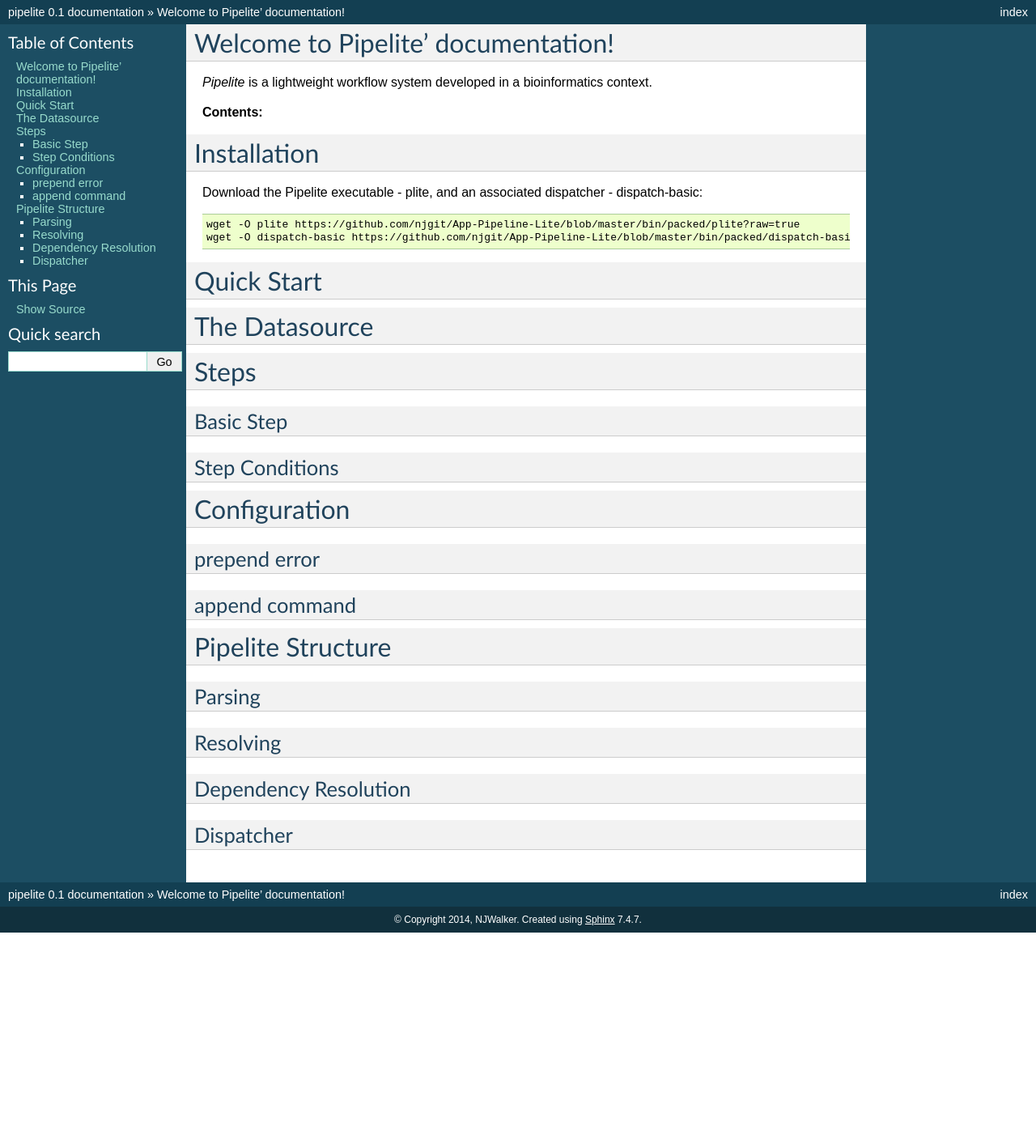
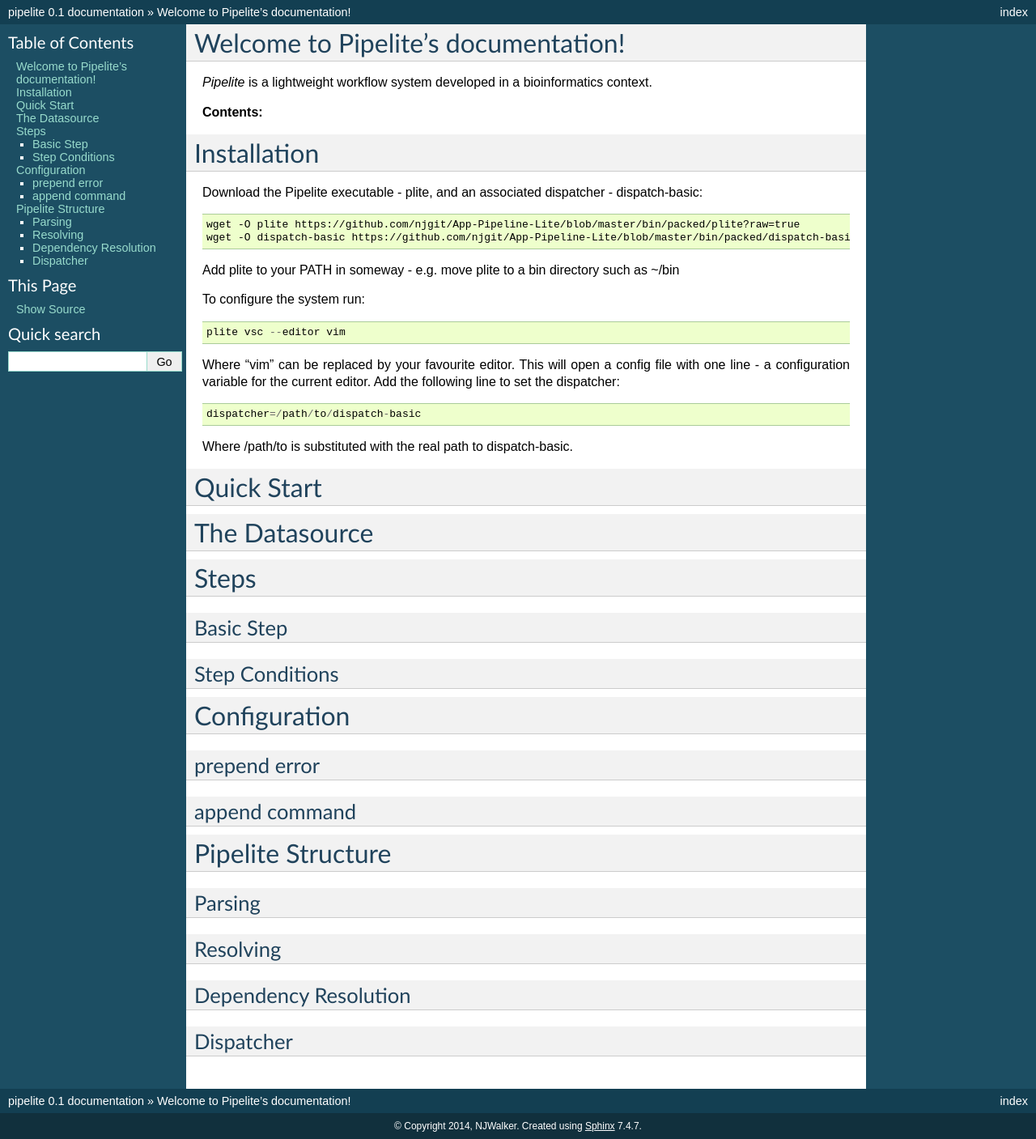
Before and after one commit to njgit/App-Pipeline-Lite, a Sphinx documentation site: the page built from docs/index.rst, in a window 1280 px wide. Shown: the whole page at 81% size. Built offline with Sphinx 7.4.7, drawn with Linux system fonts in a browser that asks for light colours; pages that are not in the unit, such as notebooks, are missing from menus; before the commit the page ends 1152 px from its top, so only the background shows below that.

Commit message:
doc test

```diff
--- a/docs/index.rst
+++ b/docs/index.rst
@@ -3,7 +3,7 @@
    You can adapt this file completely to your liking, but it should at least
    contain the root `toctree` directive.
 
-Welcome to Pipelite' documentation!
+Welcome to Pipelite's documentation!
 ===================================
 
 *Pipelite* is a lightweight workflow system developed in a bioinformatics context.
@@ -23,6 +23,19 @@
 
      wget -O plite https://github.com/njgit/App-Pipeline-Lite/blob/master/bin/packed/plite?raw=true
      wget -O dispatch-basic https://github.com/njgit/App-Pipeline-Lite/blob/master/bin/packed/dispatch-basic?raw=true
+
+Add plite to your PATH in someway - e.g. move plite to a bin directory such as ~/bin
+
+To configure the system run::
+
+    plite vsc --editor vim
+
+Where "vim" can be replaced by your favourite editor. This will open a config file with one line - a configuration variable for the current editor.
+Add the following line to set the dispatcher::
+
+    dispatcher=/path/to/dispatch-basic
+
+Where /path/to is substituted with the real path to dispatch-basic.
 
 
 Quick Start
```
